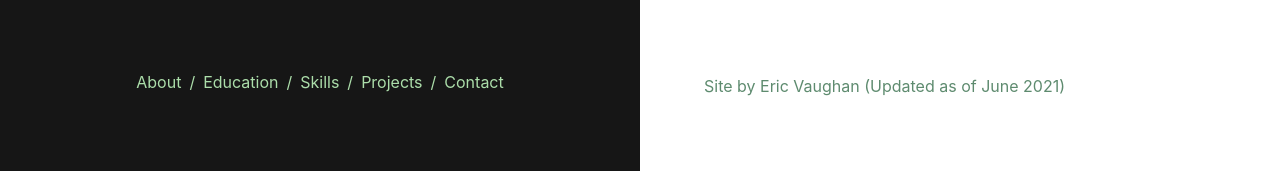
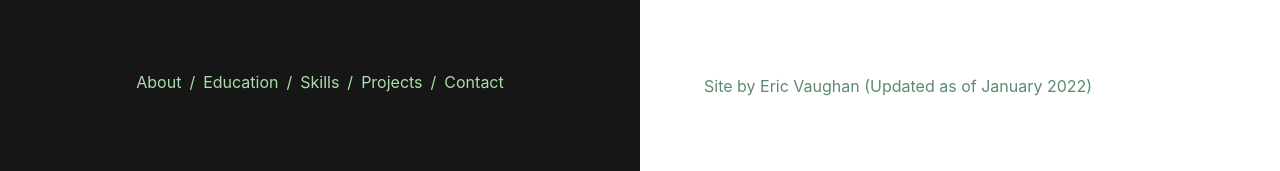
Before and after one commit to VaughanEric/PersonalWebsite, a React (Create React App) app: page / in a window 1280 px wide. Shown: the part 4626-4797 px from the top of the page. Built offline with nearby package versions, Linux system fonts and the light colour scheme; a web font is replaced by a local one.

Commit message:
Changing the date that the site was last updated

```diff
--- a/src/components/Contact.jsx
+++ b/src/components/Contact.jsx
@@ -19,7 +19,7 @@ function Contact() {
                     <p className="name-description">Undergraduate Programmer and Web Developer</p>
                     <a className="contact-email" href="mailto:hello.ericvaughan@gmail.com">hello.ericvaughan@gmail.com</a>
                 </div>
-                <p className="contact-footnote">Site by Eric Vaughan (Updated as of June 2021)</p>
+                <p className="contact-footnote">Site by Eric Vaughan (Updated as of January 2022)</p>
             </div>
         </div>
     );
```
